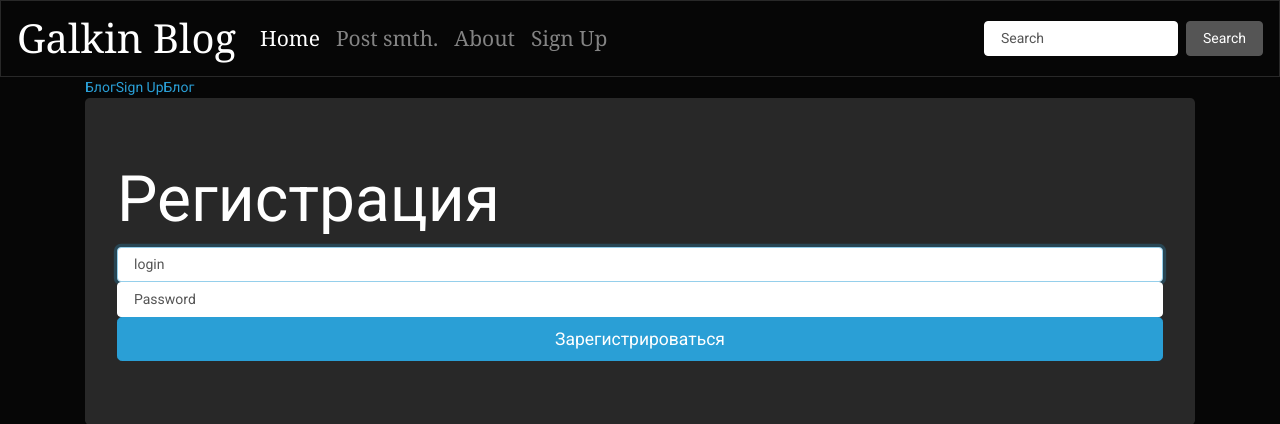
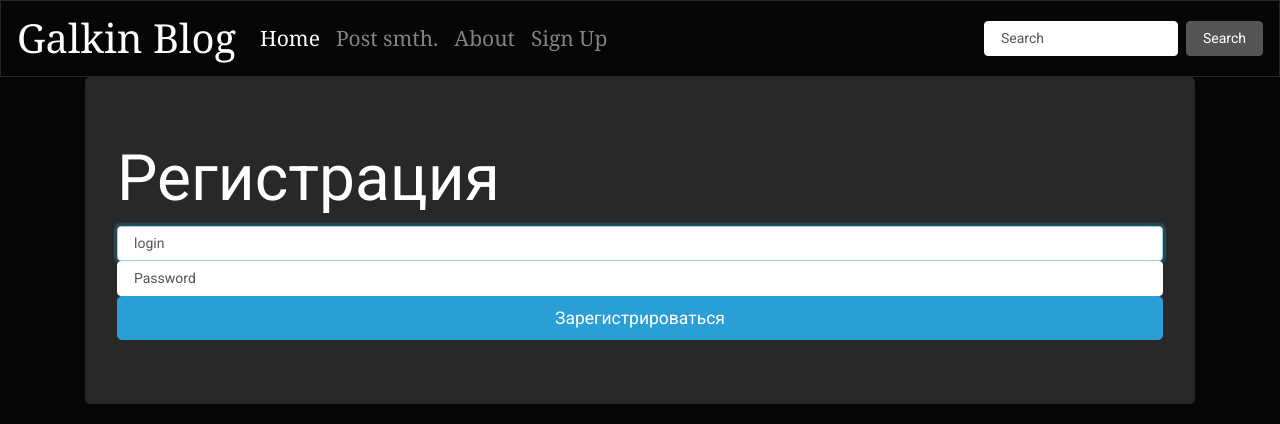
Before and after one commit to thegalkin/Flask-blog, a Flask app: page /register in a window 1280 px wide. Shown: the top 424 px of the page. Run offline with Flask 2, Linux system fonts and the light colour scheme; some libraries are stand-ins or nearby versions.

Commit message:
--- Auto-Git Commit ---

```diff
--- a/templates/register.html
+++ b/templates/register.html
@@ -15,15 +15,7 @@
   <body>
     {% include 'header.html' %}
     <div class="container">
-      <div class="header">
-        <nav>
-          <ul class="nav nav-pills pull-right">
-            <li role="presentation" ><a href="index.html">Блог</a></li>
-            <li role="presentation" class="active"><a href="#">Sign Up</a></li>
-            <li role="presentation" ><a href="about.html">Блог</a></li>
-          </ul>
-        </nav>
-      </div>
+
 
       <div class="jumbotron">
         <h1>Регистрация</h1>
```
Also changed, not shown: templates/login.html (+1 -9 lines).
